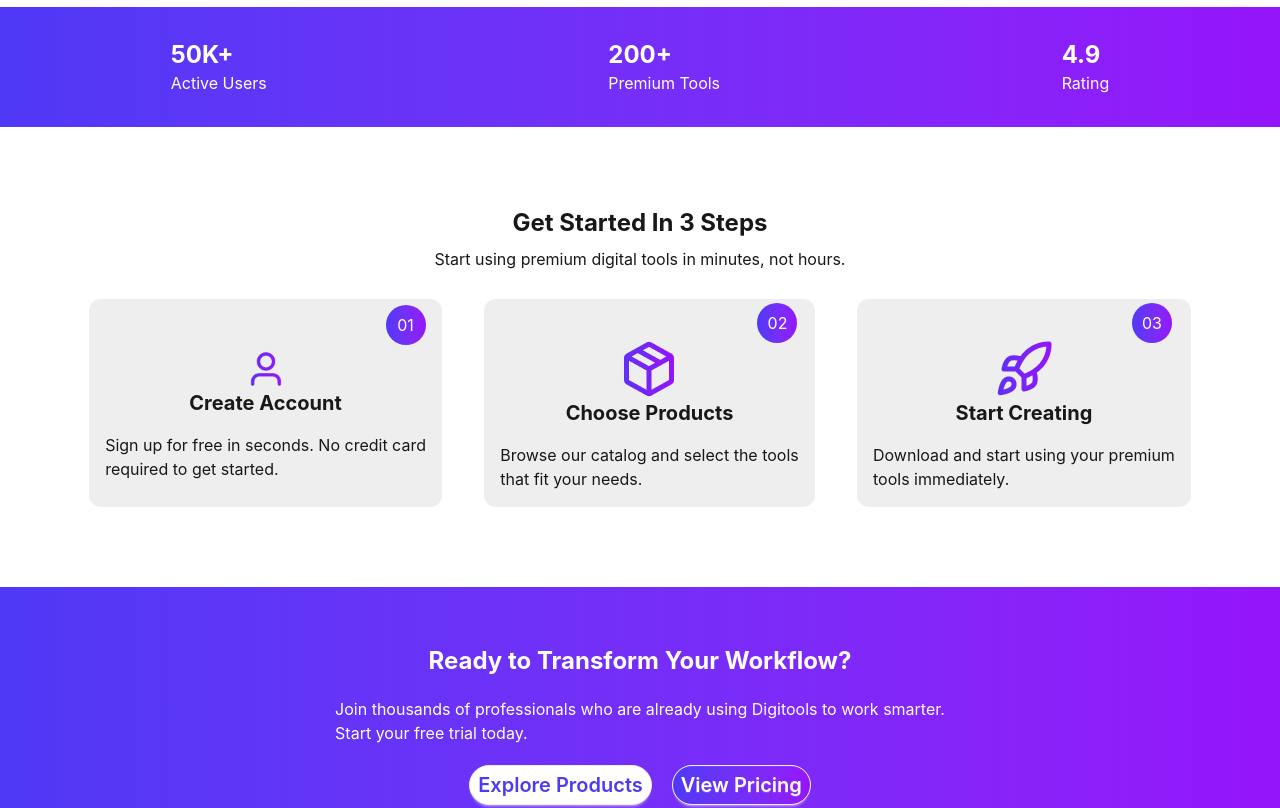
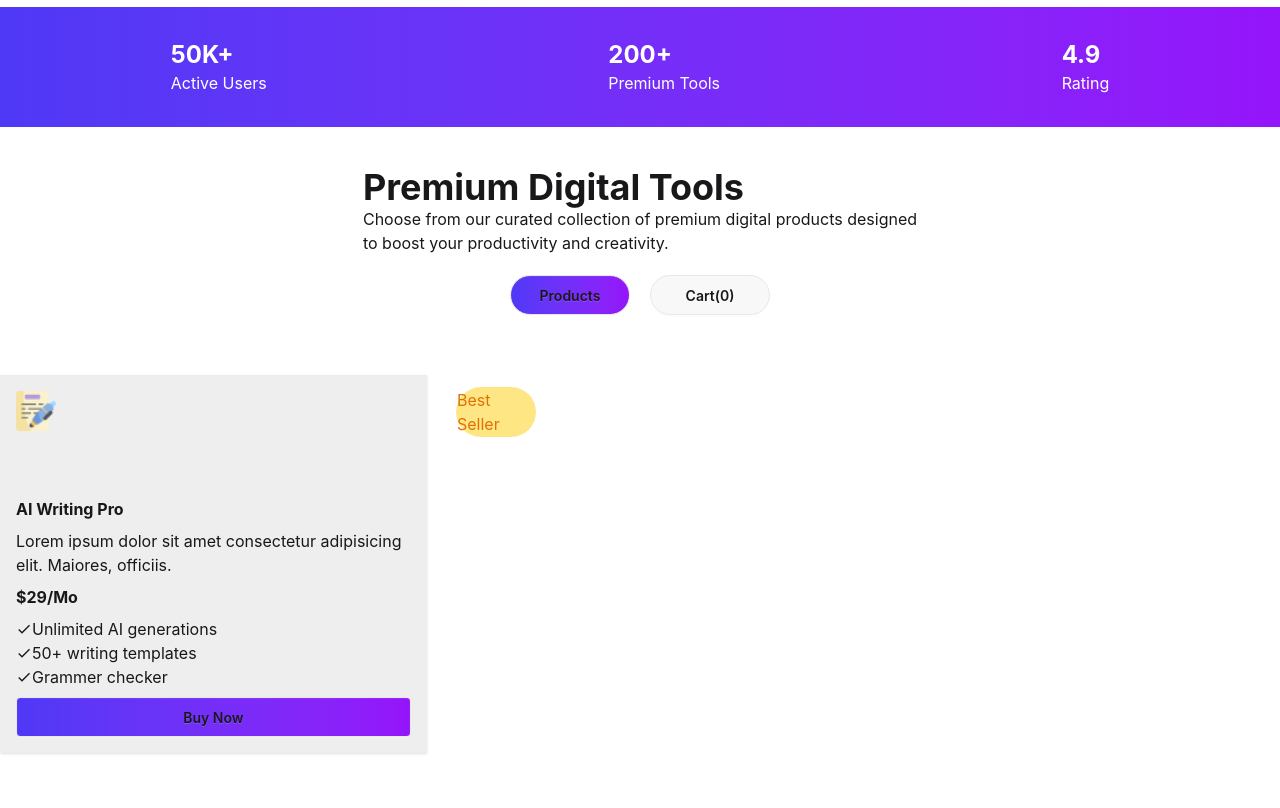
Before and after one commit to sabbir404e/DigiTools, a React (Vite) app: page / in a window 1280 px wide. Shown: the part 820-1628 px from the top of the page. Built offline with nearby package versions, Linux system fonts and the light colour scheme.

Commit message:
Products tools complete

```diff
--- a/src/App.jsx
+++ b/src/App.jsx
@@ -4,6 +4,7 @@ import Section from './components/section/Section';
 import Steps from './components/steps/Steps';
 import Ready from './components/ready/Ready';
 import Footer from './components/footer/Footer';
+import Tools from './components/tools/Tools';
 
 function App() {
 
@@ -11,6 +12,7 @@ function App() {
     <>
       <Navbar></Navbar>
       <Section></Section>
+      <Tools></Tools>
       <Steps></Steps>
       <Ready></Ready>
       <Footer></Footer>
--- /dev/null
+++ b/src/components/tools/Tools.jsx
@@ -0,0 +1,39 @@
+import React from 'react';
+import WritingImage from '../../assets/products/writing.png';
+import { MdOutlineDone } from "react-icons/md";
+
+const Tools = () => {
+    return (
+        <div className='flex flex-col mx-auto'>
+            <div className='m-10 flex flex-col mx-auto'>
+                <h2 className='font-bold text-4xl'>Premium Digital Tools</h2>
+                <p>Choose from our curated collection of premium digital products designed<br></br> to boost your productivity and creativity.</p>
+                <div className='flex justify-center items-center gap-5 m-5'>
+                    <button className='btn w-30 rounded-full  bg-linear-to-r from-[#4f39f6] to-[#9514fa]'>Products</button>
+                    <button className='btn w-30 rounded-full'>Cart(0)</button>
+                </div>
+            </div>
+
+            <div className='cart-container grid grid-cols-3 mx-auto'>
+                <div  className='cart-start bg-base-300 shadow-sm p-4 space-y-2'>
+              <img src={WritingImage} alt="" className='w-10' />
+              <h4 className='bg-amber-200 text-amber-600 w-20 p-[1px] rounded-full relative -top-13 -right-110'>Best Seller</h4>
+              <h3 className='font-bold'>AI Writing Pro</h3>
+              <p>Lorem ipsum dolor sit amet consectetur adipisicing elit. Maiores, officiis.</p>
+              <h2 className='font-bold'>$29/Mo</h2>
+              <p>
+                <ul>
+                    <li className='flex items-center'><MdOutlineDone />Unlimited AI generations</li>
+                    <li className='flex items-center'><MdOutlineDone />50+ writing templates</li>
+                    <li className='flex items-center'><MdOutlineDone />Grammer checker</li>
+                </ul>
+              </p>
+              <button className='btn w-full flex justify-center items-center  bg-linear-to-r from-[#4f39f6] to-[#9514fa]'>Buy Now</button>
+            </div>
+            </div>
+
+        </div>
+    );
+};
+
+export default Tools;
```
Also changed, not shown: src/assets/products/writing.png (renamed from src/assets/products/writing_2327400 1.png).
